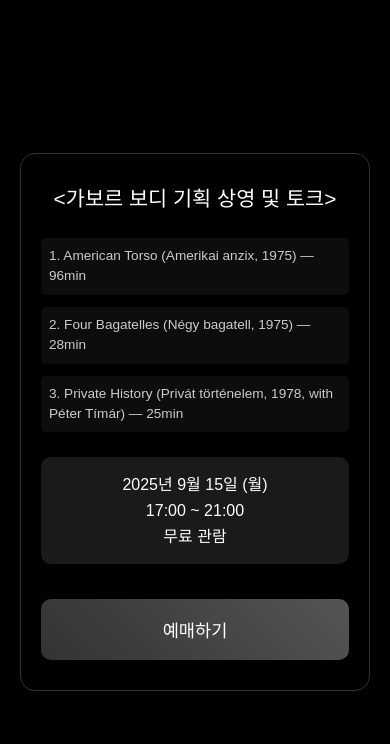
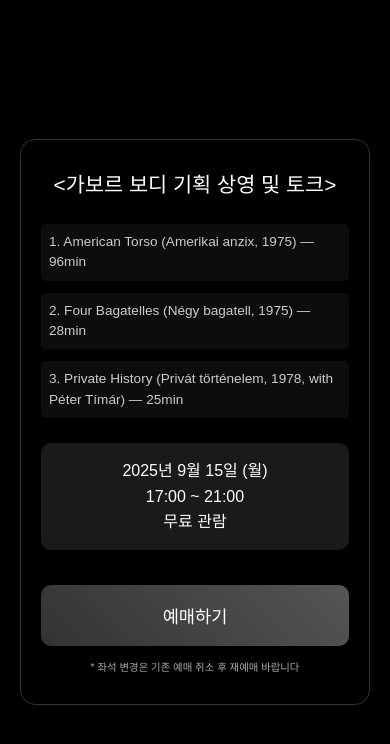
Before and after one commit to jnjaeyun/gabor-booking, a Flask app: template templates/mobile.html in a window 390 px wide. Shown: the top 744 px of the page. Run offline with Flask 3, Linux system fonts and the light colour scheme; the template is opened without the code that fills it, so the values that code supplies are empty.

Commit message:
Update mobile.html

```diff
--- a/templates/mobile.html
+++ b/templates/mobile.html
@@ -365,7 +365,10 @@
                 17:00 ~ 21:00<br>
                 무료 관람
             </div>
-            <button class="book-btn" onclick="showBookingPage()">예매하기</button>
+        <button class="book-btn" onclick="showBookingPage()">예매하기</button>
+            <div style="margin-top: 15px; font-size: 0.65rem; color: #aaa; text-align: center; line-height: 1.3;">
+                * 좌석 변경은 기존 예매 취소 후 재예매 바랍니다
+            </div>
         </div>
     </div>
 
```
